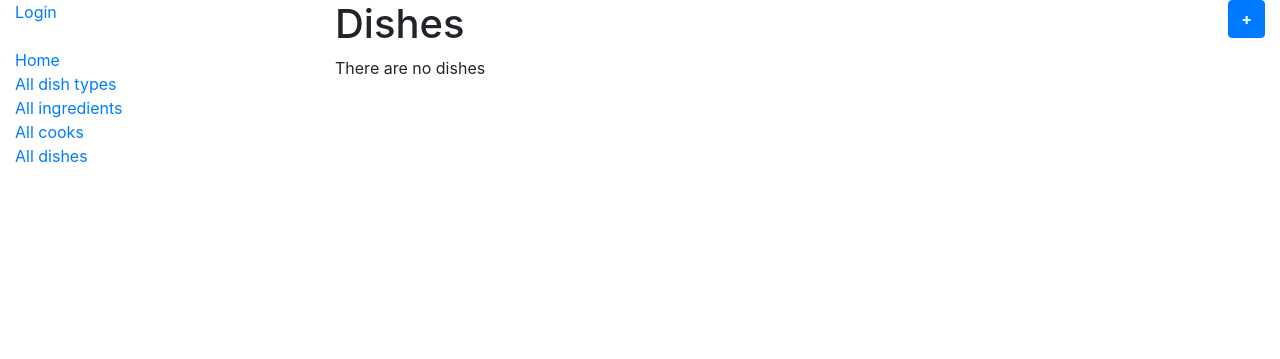
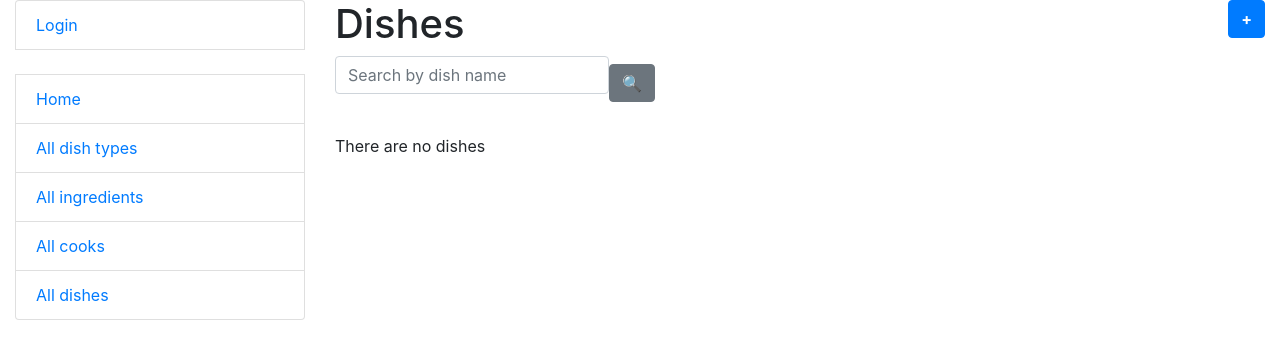
Before and after one commit to ShcherbynaSv/kitchen_service, a Django app: page /kitchen/dishes/ in a window 1280 px wide. Shown: the top 359 px of the page. Run offline with Django 5.2, Linux system fonts and the light colour scheme; data that the repository does not hold is empty; some libraries are stand-ins or nearby versions.

Commit message:
Implement searches for dish, cook and ingredient lists pages, make improvements to sidebar, pagination and login

```diff
--- a/kitchen/forms.py
+++ b/kitchen/forms.py
@@ -42,3 +42,45 @@ class DishForm(forms.ModelForm):
     class Meta:
         model = Dish
         fields = "__all__"
+
+
+class DishTypeSearchForm(forms.Form):
+    name = forms.CharField(
+        max_length=255,
+        required=False,
+        label="",
+        widget=forms.TextInput(
+            attrs={"placeholder": "Search by dish type name"}
+        )
+    )
+
+
+class IngredientSearchForm(forms.Form):
+    name = forms.CharField(
+        max_length=255,
+        required=False,
+        label="",
+        widget=forms.TextInput(
+            attrs={"placeholder": "Search by ingredient name"}
+        )
+    )
+
+
+class DishSearchForm(forms.Form):
+    name = forms.CharField(
+        max_length=255,
+        required=False,
+        label="",
+        widget=forms.TextInput(
+            attrs={"placeholder": "Search by dish name"}
+        )
+    )
+
+
+class CookSearchForm(forms.Form):
+    full_name = forms.CharField(
+        max_length=255,
+        required=False,
+        label="",
+        widget=forms.TextInput(attrs={"placeholder": "Search by full name"})
+    )
--- a/kitchen/views.py
+++ b/kitchen/views.py
@@ -4,7 +4,15 @@ from django.shortcuts import render
 from django.urls import reverse_lazy
 from django.views import generic
 
-from kitchen.forms import CookUpdateForm, CookCreationForm, DishForm
+from kitchen.forms import (
+    CookUpdateForm,
+    CookCreationForm,
+    DishForm,
+    DishTypeSearchForm,
+    IngredientSearchForm,
+    CookSearchForm,
+    DishSearchForm
+)
 from kitchen.models import DishType, Ingredient, Cook, Dish
 
 
@@ -23,6 +31,19 @@ class DishTypeListView(generic.ListView):
     template_name = "kitchen/dish_type_list.html"
     context_object_name = "dish_type_list"
     paginate_by = 10
+
+    def get_context_data(self, *, object_list=None, **kwargs):
+        context = super(DishTypeListView, self).get_context_data(**kwargs)
+        name = self.request.GET.get("name", "")
+        context["search_form"] = DishTypeSearchForm(initial={"name": name})
+        return context
+
+    def get_queryset(self):
+        queryset = DishType.objects.all()
+        form = DishTypeSearchForm(self.request.GET)
+        if form.is_valid():
+            return queryset.filter(name__icontains=form.cleaned_data["name"])
+        return queryset
 
 
 class DishTypeCreateView(LoginRequiredMixin, generic.CreateView):
@@ -49,6 +70,19 @@ class IngredientListView(generic.ListView):
     model = Ingredient
     paginate_by = 10
 
+    def get_context_data(self, *, object_list=None, **kwargs):
+        context = super(IngredientListView, self).get_context_data(**kwargs)
+        name = self.request.GET.get("name", "")
+        context["search_form"] = IngredientSearchForm(initial={"name": name})
+        return context
+
+    def get_queryset(self):
+        queryset = Ingredient.objects.all()
+        form = IngredientSearchForm(self.request.GET)
+        if form.is_valid():
+            return queryset.filter(name__icontains=form.cleaned_data["name"])
+        return queryset
+
 
 class IngredientCreateView(LoginRequiredMixin, generic.CreateView):
     model = Ingredient
@@ -73,6 +107,41 @@ class IngredientDeleteView(LoginRequiredMixin, generic.DeleteView):
 class CookListView(generic.ListView):
     model = Cook
     paginate_by = 10
+
+    def get_context_data(self, *, object_list=None, **kwargs):
+        context = super(CookListView, self).get_context_data(**kwargs)
+        full_name = self.request.GET.get("full_name")
+        search_form = CookSearchForm(
+            initial={"full_name": full_name}
+        )
+        context["search_form"] = search_form
+        return context
+
+    def get_queryset(self):
+        queryset = Cook.objects.all()
+        form = CookSearchForm(self.request.GET)
+        if form.is_valid():
+            query = form.cleaned_data.get("full_name")
+            if query:
+                parts = query.strip().split()
+                if len(parts) == 2:
+                    first, second = parts
+                    queryset = (
+                        queryset.filter(
+                            first_name__icontains=first,
+                            last_name__icontains=second
+                        )
+                        | queryset.filter(
+                            first_name__icontains=second,
+                            last_name__icontains=first
+                        )
+                    )
+                else:
+                    queryset = (
+                        queryset.filter(first_name__icontains=query)
+                        | queryset.filter(last_name__icontains=query)
+                    )
+        return queryset
 
 
 class CookDetailView(generic.DetailView):
@@ -111,31 +180,38 @@ class DishListView(generic.ListView):
 
     def get_queryset(self):
         queryset = super().get_queryset()
-        self.dish_type = None
-        self.ingredient = None
+        queryset = (queryset.select_related("dish_type")
+                    .prefetch_related("ingredients"))
+        ingredient_id = self.request.GET.get("ingredients")
+        self.ingredient = Ingredient.objects.filter(id=ingredient_id).first() \
+            if ingredient_id else None
+        if self.ingredient:
+            queryset = queryset.filter(ingredients=self.ingredient)
 
         dish_type_id = self.request.GET.get("dish_type")
-        if dish_type_id:
-            queryset = queryset.filter(dish_type_id=dish_type_id)
-            try:
-                self.dish_type = DishType.objects.get(id=dish_type_id)
-            except DishType.DoesNotExist:
-                self.dish_type = None
+        self.dish_type = DishType.objects.filter(id=dish_type_id).first() \
+            if dish_type_id else None
+        if self.dish_type:
+            queryset = queryset.filter(dish_type=self.dish_type)
 
-        ingredient_id = self.request.GET.get("ingredient")
-        if ingredient_id:
-            queryset = queryset.filter(ingredients__id=ingredient_id)
-            try:
-                self.ingredient = Ingredient.objects.get(id=ingredient_id)
-            except Ingredient.DoesNotExist:
-                self.ingredient = None
+        self.search_form = DishSearchForm(
+            self.request.GET or None,
+            initial={"name": self.request.GET.get("name", "")}
+        )
+        if self.search_form.is_valid():
+            query = self.search_form.cleaned_data.get("name")
+            if query:
+                queryset = queryset.filter(name__icontains=query)
 
         return queryset
 
     def get_context_data(self, **kwargs):
         context = super().get_context_data(**kwargs)
-        context["selected_dish_type"] = self.dish_type
-        context["selected_ingredient"] = self.ingredient
+        context.update({
+            "selected_dish_type": self.dish_type,
+            "selected_ingredient": self.ingredient,
+            "search_form": self.search_form,
+        })
         return context
 
 
--- a/templates/includes/pagination.html
+++ b/templates/includes/pagination.html
@@ -1,11 +1,12 @@
+{% load query_transform %}
 {% if is_paginated %}
   <ul class="pagination">
     {% if page_obj.has_previous %}
-      <li class="page-item"><a class="page-link" href="?page={{ page_obj.previous_page_number }}">Prev</a></li>
+      <li class="page-item"><a class="page-link" href="{% query_transform request page=page_obj.previous_page_number %}">Prev</a></li>
     {% endif %}
     <li class="page-item"><span class="page-link">{{ page_obj.number }} of {{ paginator.num_pages }}</span></li>
     {% if page_obj.has_next %}
-      <li class="page-item"><a class="page-link" href="?page={{ page_obj.next_page_number }}">Next</a></li>
+      <li class="page-item"><a class="page-link" href="{% query_transform request page=page_obj.next_page_number %}">Next</a></li>
     {% endif %}
   </ul>
 
--- a/templates/includes/sidebar.html
+++ b/templates/includes/sidebar.html
@@ -1,17 +1,20 @@
-<ul class="sidebar-nav">
+<ul class="sidebar-nav list-group">
   {% if user.is_authenticated %}
-    <li><strong>User: </strong>{{ user.username }}</li>
-    <form action="{% url 'logout' %}" method="post">
-      {% csrf_token %}
-      <button class="btn btn-primary" type="submit">Logout</button>
-    </form>
+    <li class="list-group-item"><strong>User: </strong>{{ user.username }}</li>
+    <li class="list-group-item">
+      <form action="{% url 'logout' %}" method="post">
+        {% csrf_token %}
+        <button class="btn btn-primary" type="submit">Logout</button>
+      </form>
+    </li>
+
   {% else %}
-    <li><a href="{% url 'login' %}">Login</a></li>
+    <li class="list-group-item"><a href="{% url 'login' %}">Login</a></li>
   {% endif %}
   <br>
-  <li><a href="{% url 'kitchen:index' %}">Home</a></li>
-  <li><a href="{% url 'kitchen:dish-type-list' %}">All dish types</a></li>
-  <li><a href="{% url 'kitchen:ingredient-list' %}">All ingredients</a></li>
-  <li><a href="{% url 'kitchen:cook-list' %}">All cooks</a></li>
-  <li><a href="{% url 'kitchen:dish-list' %}">All dishes</a></li>
+  <li class="list-group-item"><a href="{% url 'kitchen:index' %}">Home</a></li>
+  <li class="list-group-item"><a href="{% url 'kitchen:dish-type-list' %}">All dish types</a></li>
+  <li class="list-group-item"><a href="{% url 'kitchen:ingredient-list' %}">All ingredients</a></li>
+  <li class="list-group-item"><a href="{% url 'kitchen:cook-list' %}">All cooks</a></li>
+  <li class="list-group-item"><a href="{% url 'kitchen:dish-list' %}">All dishes</a></li>
 </ul>
--- a/templates/kitchen/dish_list.html
+++ b/templates/kitchen/dish_list.html
@@ -1,17 +1,39 @@
 {% extends "base.html" %}
+{% load crispy_forms_filters %}
 
 {% block content %}
   <h1>Dishes<a style="float: right;" class="btn btn-primary" href="{% url 'kitchen:dish-create' %}"><b>+</b></a></h1>
 
   {% if selected_dish_type %}
     <p>Filtered by dish type: <strong>{{ selected_dish_type.name }}</strong></p>
-    <p><a href="{% url 'kitchen:dish-list' %}">Clear filter</a></p>
+    <p>
+      <a href="{% url 'kitchen:dish-list' %}?name={{ request.GET.name }}">
+        Clear filter
+      </a>
+    </p>
   {% endif %}
 
   {% if selected_ingredient %}
     <p>Filtered by ingredient: <strong>{{ selected_ingredient.name }}</strong></p>
-    <p><a href="{% url 'kitchen:dish-list' %}">Clear filter</a></p>
+    <p>
+      <a href="{% url 'kitchen:dish-list' %}?name={{ request.GET.name }}">
+        Clear filter
+      </a>
+    </p>
   {% endif %}
+
+  <form class="form-inline" method="get" action="">
+    {% if selected_ingredient %}
+      <input type="hidden" name="ingredients" value="{{ selected_ingredient.id }}">
+    {% endif %}
+    {% if selected_dish_type %}
+      <input type="hidden" name="dish_type" value="{{ selected_dish_type.id }}">
+    {% endif %}
+
+    {{ search_form|crispy }}
+    <input class="btn btn-secondary" type="submit" value="🔍">
+  </form>
+  <br>
 
   {% if dishes_list %}
     <ul>
--- a/templates/registration/login.html
+++ b/templates/registration/login.html
@@ -1,4 +1,5 @@
 {% extends "base.html" %}
+{% load crispy_forms_filters %}
 
 {% block content %}
   <h1>Login</h1>
@@ -7,7 +8,7 @@
   {% endif %}
   <form action="{% url 'login' %}" method="post">
     {% csrf_token %}
-    {{ form.as_p }}
+    {{ form|crispy }}
     <input class="btn btn-primary" type="submit" value="Submit">
     <input type="hidden" name="next" value="{{ next }}">
 
```
Also changed, not shown: kitchen/templatetags/query_transform.py (added, +15 -0 lines), templates/kitchen/cook_list.html (+10 -1 lines), templates/kitchen/dish_type_list.html (+11 -2 lines), templates/kitchen/ingredient_list.html (+11 -2 lines), templates/kitchen/confirm_delete_dish_type.html (renamed from templates/kitchen/confirm_delete_dish_type_form.html).
